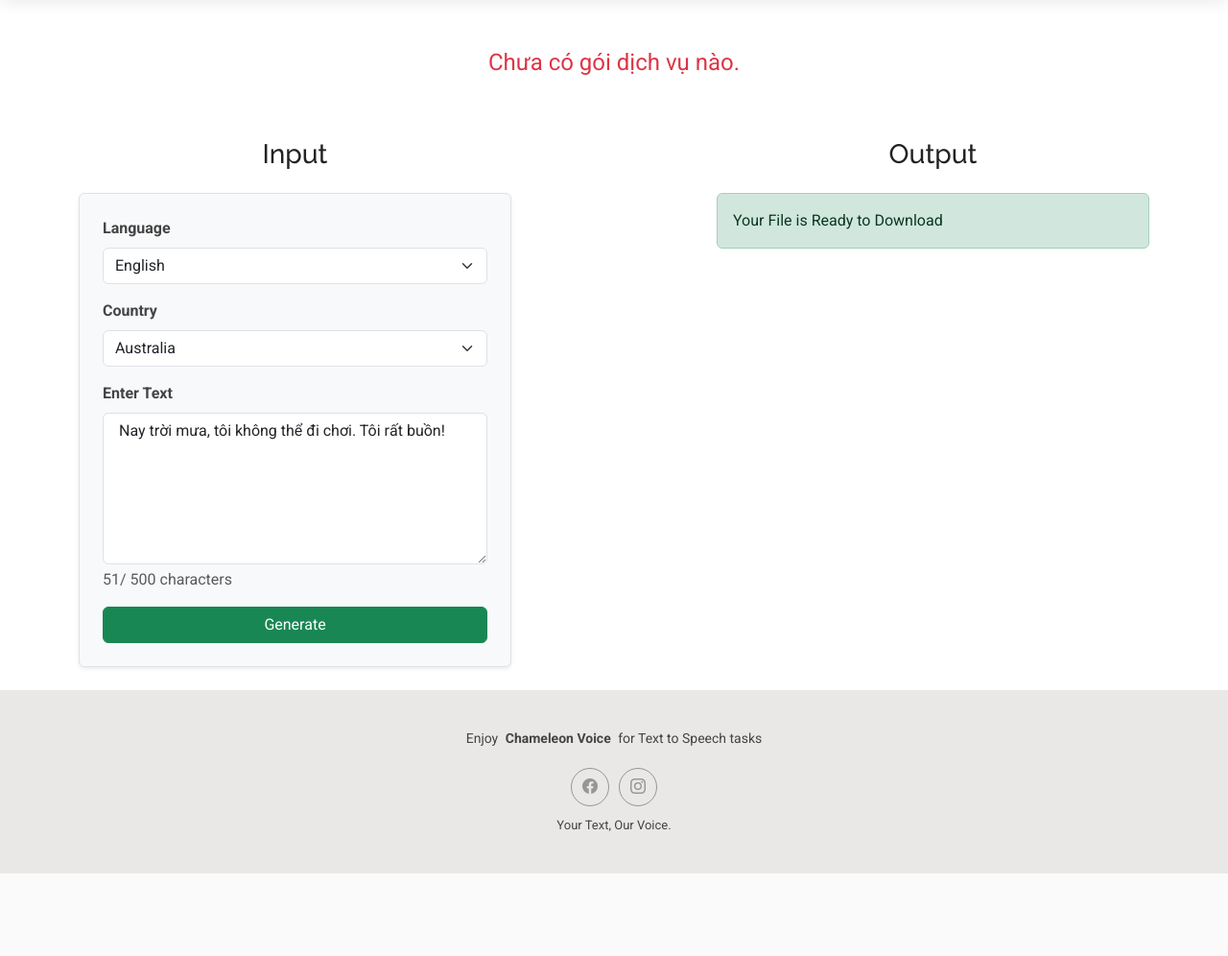
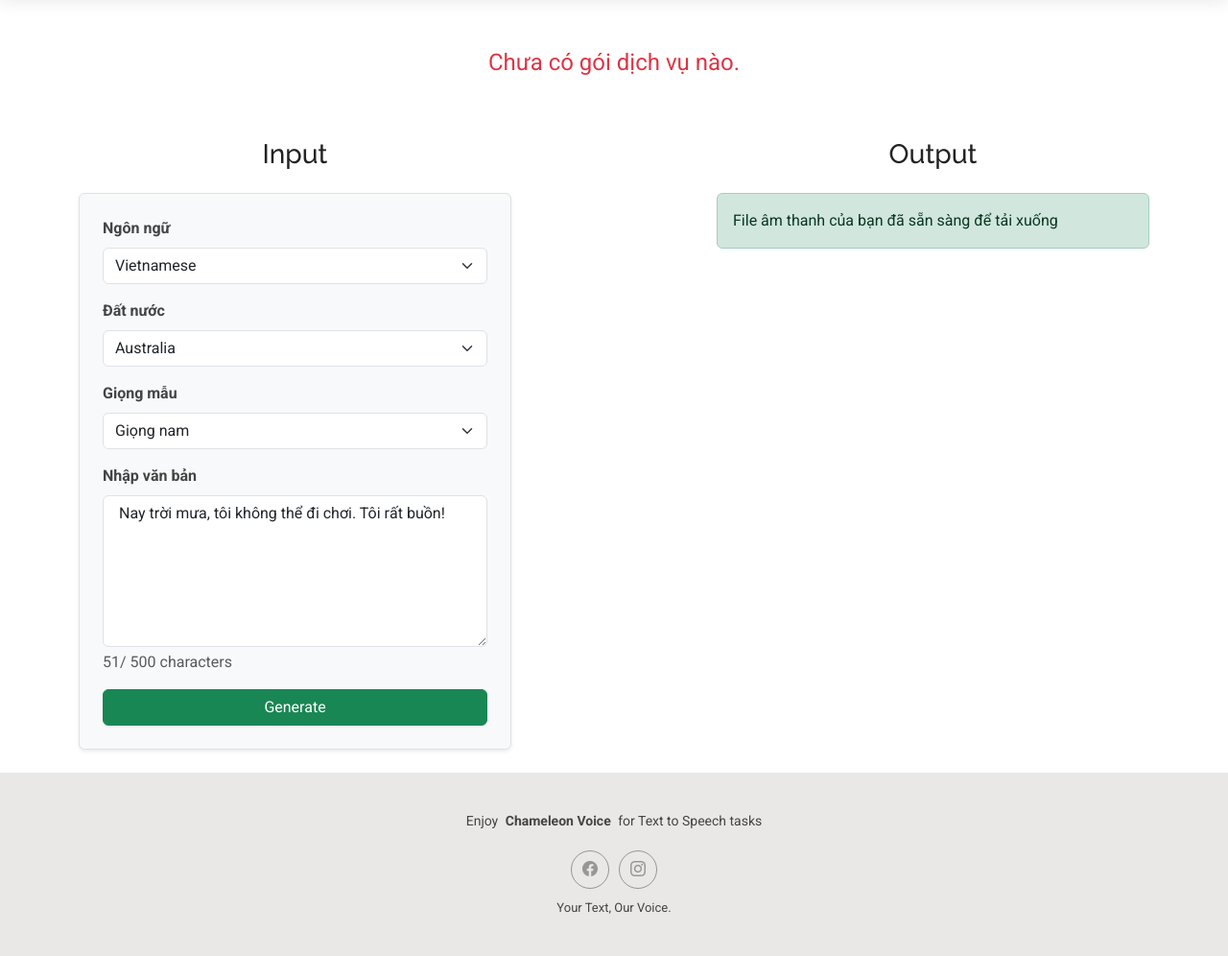
Before and after one commit to phamnguyet2003/DSP-Project, a Django app: page /index/ in a window 1280 px wide. Shown: the part 83-1079 px from the top of the page at 96% size. Before the commit the page ends 993 px from the top, so only its background shows below. Run offline with Django 5.2, Linux system fonts and the light colour scheme; the visitor is signed in with stand-in values (Sample User, id 1); data comes from the database, SQL or seed files in the repository; data that the repository does not hold is empty; some libraries are stand-ins or nearby versions.

Commit message:
modify model tts

```diff
--- a/tts_project/home/Templates/index.html
+++ b/tts_project/home/Templates/index.html
@@ -30,20 +30,27 @@
             {% csrf_token %}
 
             <div class="mb-3">
-                <label for="language" class="form-label fw-bold">Language</label>
+                <label for="language" class="form-label fw-bold">Ngôn ngữ</label>
                 <select id="language" class="form-select" name="lang">
+                    <option value="vi">Vietnamese</option>
                     <option value="en">English</option>
-                    <option value="hi">Hindi</option>
+                    <option value="es">Spanish</option>
                     <option value="fr">French</option>
-                    <option value="zh-TW">Mandarin (Taiwan)</option>
-                    <option value="zh-CN">Mandarin (China Mainland)</option>
+                    <option value="de">German</option>
+                    <option value="it">Italian</option>
                     <option value="pt">Portuguese</option>
-                    <option value="es">Spanish</option>
+                    <option value="pl">Polish</option>
+                    <option value="tr">Turkish</option>
+                    <option value="ru">Russian</option>
+                    <option value="nl">Dutch</option>
+                    <option value="cs">Czech</option>
+                    <option value="ar">Arabic</option>
+                    <option value="hu">Hungarian</option>
                 </select>
             </div>
 
             <div class="mb-3">
-                <label for="country" class="form-label fw-bold">Country</label>
+                <label for="country" class="form-label fw-bold">Đất nước</label>
                 <select id="country" class="form-select" name="tdl">
                     <option value="com.au">Australia</option>
                     <option value="co.uk">United Kingdom</option>
@@ -60,8 +67,24 @@
                 </select>
             </div>
 
+
             <div class="mb-3">
-              <label for="text_area" class="form-label fw-bold">Enter Text</label>
+                <label for="sample" class="form-label fw-bold">Giọng mẫu</label>
+                <select id="sample" class="form-select" name="spl">
+                  <option value="/content/model/samples/nam-calm.wav">Giọng nam</option>
+                  <option value="/content/model/samples/nam-cham.wav">Giọng nam chậm</option>
+                  <option value="/content/model/samples/nam-nhanh.wav">Giọng nam nhanh</option>
+                  <option value="/content/model/samples/nam-truyen-cam.wav">Giọng nam truyền cảm</option>
+                  <option value="/content/model/samples/nu-calm.wav">Giọng nữ</option>
+                  <option value="/content/model/samples/nu-cham.wav">Giọng nữ chậm</option>
+                  <option value="/content/model/samples/nu-luu-loat.wav">Giọng nữ lưu loát</option>
+                  <option value="/content/model/samples/nu-nhan-nha.wav">Giọng nữ nhấn nhá</option>
+                  <option value="/content/model/samples/nu-nhe-nhang.wav">Giọng nữ nhẹ nhàng</option>
+                </select>
+            </div>
+
+            <div class="mb-3">
+              <label for="text_area" class="form-label fw-bold">Nhập văn bản</label>
               <textarea class="form-control" id="text_area" rows="6" name="text" required
                         placeholder="Write something here..."
                         {% if char_limit %} maxlength="{{ char_limit }}" {% endif %}> Nay trời mưa, tôi không thể đi chơi. Tôi rất buồn!</textarea>
@@ -85,12 +108,16 @@
         <div id="output-section">
           {% comment %} {% if loc %} {% endcomment %}
             <div class="alert alert-success" role="alert">
-                Your File is Ready to
-                <a id="download-link" download>Download</a>
+                File âm thanh của bạn đã sẵn sàng để
+                <a id="download-link" download>tải xuống</a>
             </div>
             <div class="text-center" id="audio-player-id">
+            </div>
 
+            <div id="loading" style="display: none; text-align: center;">
+                <p>⏳ Đang tạo giọng nói, vui lòng chờ...</p>
             </div>
+
           {% comment %} {% endif %} {% endcomment %}
         </div>
       </div>
@@ -105,19 +132,25 @@
     const langElement = document.querySelector("#language")
     const textElement = document.querySelector("#text_area")
     const countryElement = document.querySelector("#country")
+    const sampleElement = document.querySelector("#sample")
     const form = document.getElementById("ttsForm");
+
     form.addEventListener("submit", function(event) {
-
       event.preventDefault();
-      document.querySelector("#download-link").href=`/get_private_audio?lang=${langElement.value}&text=${textElement.value}&tdl=${countryElement.value}&isDownload=true`
+      document.getElementById("loading").style.display = "block";
+      document.querySelector("#download-link").href=`/get_private_audio?lang=${langElement.value}&text=${textElement.value}&tdl=${countryElement.value}&spl=${sampleElement.value}&isDownload=true`
       const audioSrc = document.createElement("source");
       const audio = document.querySelector("#audio-player-id");
       audio.innerHTML = `
       <audio id="audio-player" controls style="width: 100%;">
-                      <source src=${`/get_private_audio?lang=${langElement.value}&text=${textElement.value.replaceAll(" ","%20")}&tdl=${countryElement.value}&isDownload=false`} id="audio-source" type="audio/mp3">
+                      <source src=${`/get_private_audio?lang=${langElement.value}&text=${textElement.value.replaceAll(" ","%20")}&tdl=${countryElement.value}&spl=${sampleElement.value}&isDownload=false`} id="audio-source" type="audio/mp3">
                       Your browser does not support the audio element.
                     </audio>
       `
+      const audioPlayer = document.querySelector("#audio-player");
+      audioPlayer.oncanplaythrough = function () {
+          document.getElementById("loading").style.display = "none";
+      };
     })
     const charCount = document.getElementById("char_count");
     const charLimitDisplay = document.getElementById("char_limit_display");
```
